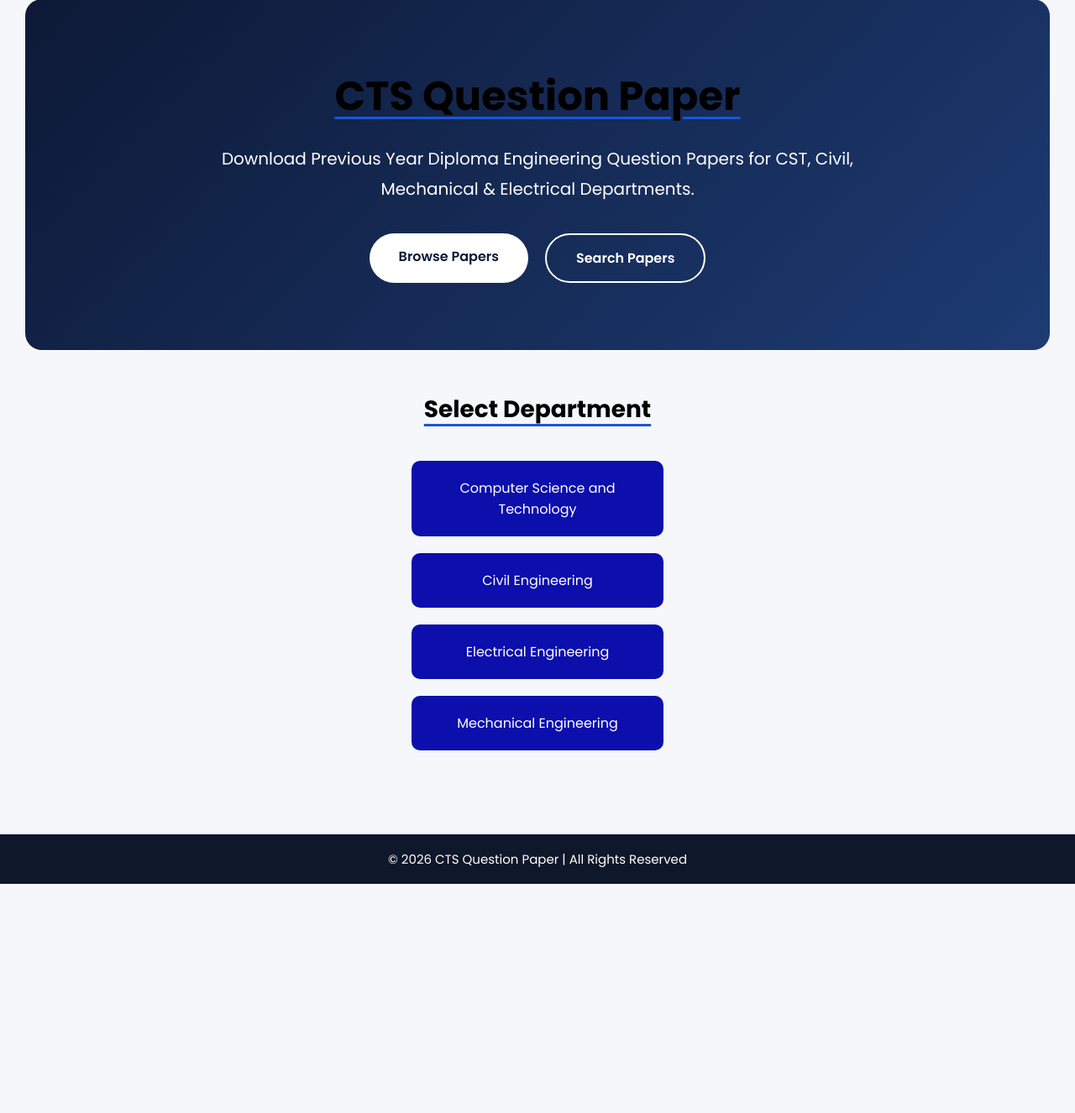
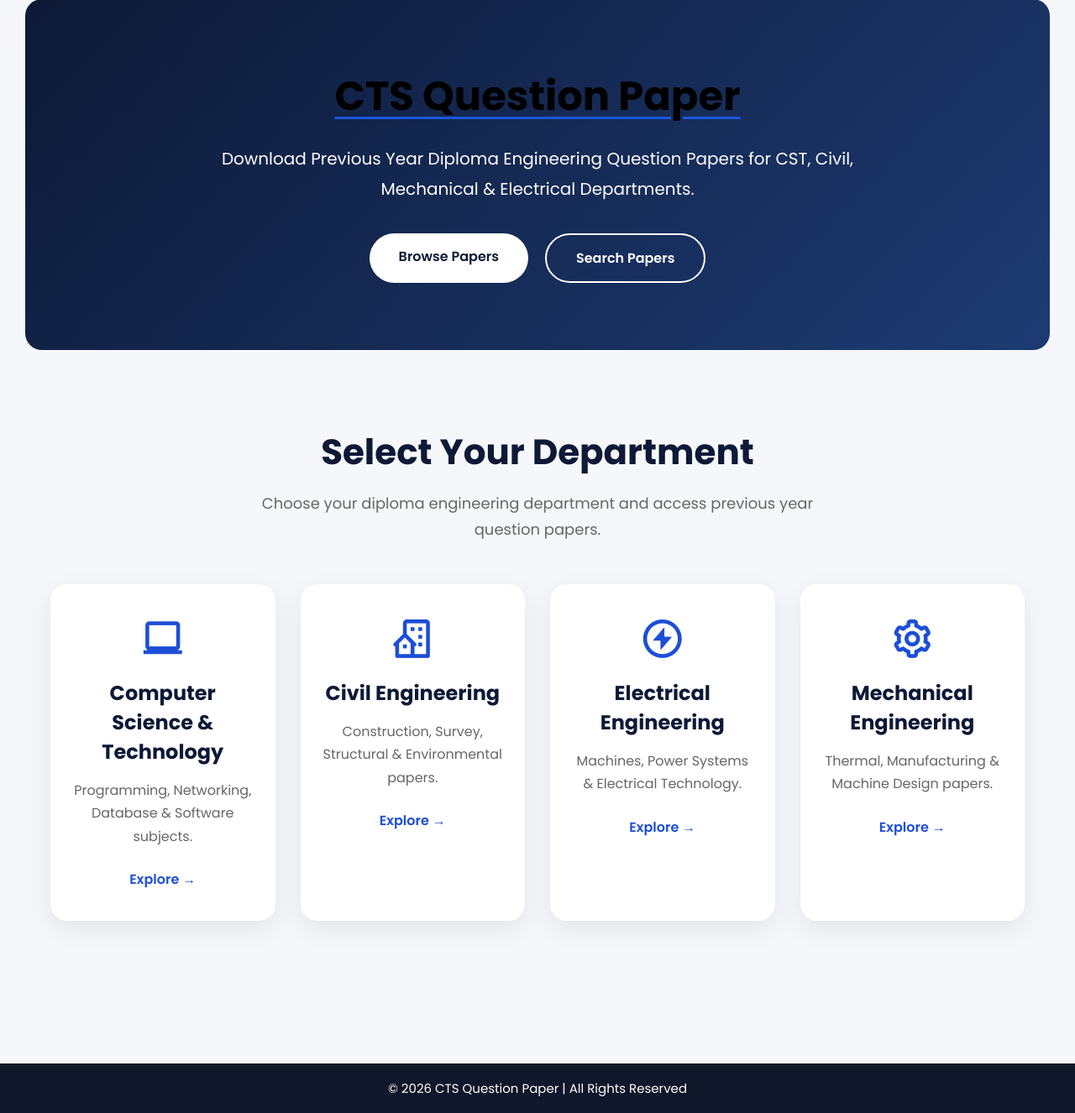
Before and after one commit to aroy14122005-dotcom/cts-question-paper, a Django app: page /home/ in a window 1280 px wide. Shown: the part 211-1537 px from the top of the page at 84% size. Before the commit the page ends 1264 px from the top, so only its background shows below. Run offline with Django 5.2, Linux system fonts and the light colour scheme.

Commit message:
Redesign department section

```diff
--- a/main/static/css/style1.css
+++ b/main/static/css/style1.css
@@ -27,6 +27,10 @@ h1 {
 .dept-box:hover {
   background: #007bff;
 }
+
+/* ==========================
+   hero section
+========================== */
 
 .hero{
     background: linear-gradient(135deg,#0d1936,#1d3b73);
@@ -104,3 +108,99 @@ h1 {
 
     color:#0d1936;
 }
+
+/* ==========================
+   DEPARTMENTS SECTION
+========================== */
+
+.departments{
+    max-width:1200px;
+    margin:90px auto;
+    padding:0 20px;
+}
+
+.section-title{
+    text-align:center;
+    margin-bottom:50px;
+}
+
+.section-title h2{
+    font-size:42px;
+    color:#0d1936;
+    margin-bottom:15px;
+}
+
+.section-title p{
+    font-size:18px;
+    color:#666;
+    max-width:700px;
+    margin:auto;
+    line-height:1.7;
+}
+
+.department-grid{
+    display:grid;
+    grid-template-columns:repeat(auto-fit,minmax(260px,1fr));
+    gap:30px;
+}
+
+.department-card{
+    background:#ffffff;
+    border-radius:20px;
+    padding:35px 25px;
+    text-decoration:none;
+    color:#111;
+    box-shadow:0 10px 30px rgba(0,0,0,.08);
+    transition:.35s ease;
+    border:2px solid transparent;
+}
+
+.department-card:hover{
+    transform:translateY(-10px);
+    border-color:#1d4ed8;
+    box-shadow:0 20px 40px rgba(29,78,216,.18);
+}
+
+.department-card i{
+    font-size:55px;
+    color:#1d4ed8;
+    margin-bottom:20px;
+}
+
+.department-card h3{
+    font-size:24px;
+    margin-bottom:15px;
+    color:#0d1936;
+}
+
+.department-card p{
+    color:#666;
+    line-height:1.7;
+    margin-bottom:25px;
+}
+
+.department-card span{
+    color:#1d4ed8;
+    font-weight:600;
+    font-size:16px;
+}
+
+.department-card:hover span{
+    letter-spacing:.5px;
+}
+
+@media(max-width:768px){
+
+.section-title h2{
+    font-size:32px;
+}
+
+.section-title p{
+    font-size:16px;
+}
+
+.department-card{
+    padding:28px 22px;
+}
+
+}
--- a/main/templates/main/home.html
+++ b/main/templates/main/home.html
@@ -45,27 +45,71 @@ Download previous year diploma engineering question papers for CST, Civil, Mecha
 
 </section>
 
-    <h1>Select Department</h1>
+    <section class="departments" id="departments">
 
-    <div class="dept-box"
-         onclick="window.location.href='{% url 'semester' 'cst' %}'">
-        Computer Science and Technology
+    <div class="section-title">
+
+        <h2>Select Your Department</h2>
+
+        <p>
+            Choose your diploma engineering department and access previous year question papers.
+        </p>
+
     </div>
 
-    <div class="dept-box"
-         onclick="window.location.href='{% url 'semester' 'civil' %}'">
-        Civil Engineering
+    <div class="department-grid">
+
+        <a href="{% url 'semester' 'cst' %}" class="department-card">
+
+            <i class='bx bx-laptop'></i>
+
+            <h3>Computer Science & Technology</h3>
+
+            <p>Programming, Networking, Database & Software subjects.</p>
+
+            <span>Explore →</span>
+
+        </a>
+
+        <a href="{% url 'semester' 'civil' %}" class="department-card">
+
+            <i class='bx bx-building-house'></i>
+
+            <h3>Civil Engineering</h3>
+
+            <p>Construction, Survey, Structural & Environmental papers.</p>
+
+            <span>Explore →</span>
+
+        </a>
+
+        <a href="{% url 'semester' 'electrical' %}" class="department-card">
+
+            <i class='bx bx-bolt-circle'></i>
+
+            <h3>Electrical Engineering</h3>
+
+            <p>Machines, Power Systems & Electrical Technology.</p>
+
+            <span>Explore →</span>
+
+        </a>
+
+        <a href="{% url 'semester' 'mechanical' %}" class="department-card">
+
+            <i class='bx bx-cog'></i>
+
+            <h3>Mechanical Engineering</h3>
+
+            <p>Thermal, Manufacturing & Machine Design papers.</p>
+
+            <span>Explore →</span>
+
+        </a>
+
     </div>
 
-    <div class="dept-box"
-         onclick="window.location.href='{% url 'semester' 'electrical' %}'">
-        Electrical Engineering
-    </div>
-
-    <div class="dept-box"
-         onclick="window.location.href='{% url 'semester' 'mechanical' %}'">
-        Mechanical Engineering
-    </div>
+</section>
 
 </div>
 
```
